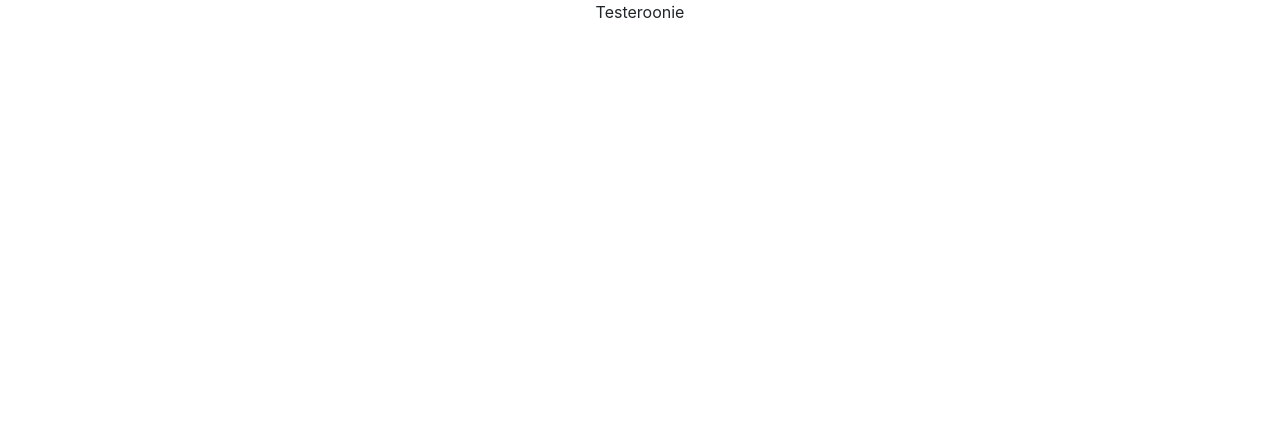
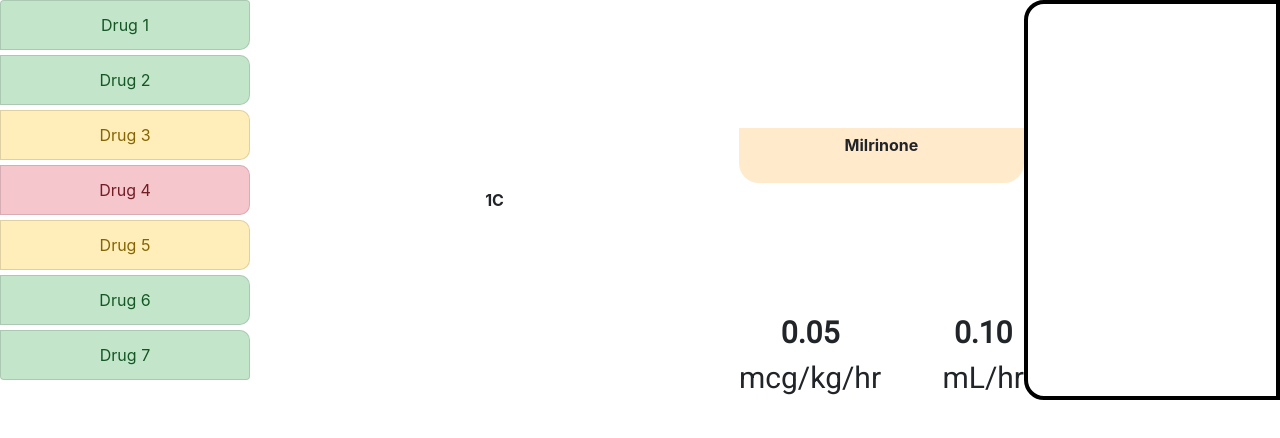
Before and after one commit to AnActualSeb/iv-dashboard, a React (Create React App) app: page /drugScreen in a window 1280 px wide. Shown: the top 438 px of the page. Built offline with nearby package versions, Linux system fonts and the light colour scheme.

Commit message:
A very rough outline of the drugScreen page

```diff
--- a/src/components/drugCard.js
+++ b/src/components/drugCard.js
@@ -2,6 +2,8 @@
 import Card from 'react-bootstrap/Card';
 import { Link } from 'react-router-dom';
 import "../styles/drugCard.css";
+
+//still needs to reaspond to specific drug information
 
 class DrugCard extends Component {
 
--- /dev/null
+++ b/src/styles/drugScreen.css
@@ -0,0 +1,63 @@
+.list-group {
+    width: 250px;
+}
+
+.list-group-item {
+    border-radius: 0px 10px 10px 0px;
+    margin: 0px 0px 5px 0px;
+}
+
+.drugScreen {
+    display: flex;
+    flex-direction: row;
+}
+
+.drugLabel{
+    background: #FFEBCC;
+    border-radius: 0 0px 20px 20px;
+    padding: 5px;
+    height: 55px;
+    width: 285px;
+    justify-content: center;
+    text-align: center;
+    align-self: center;
+    margin: auto;
+}
+
+.drugLocation {
+    margin: auto;
+}
+
+.drugBar {
+    display: flex;
+    border: 4px solid black;
+    height: 400px;
+    width: 20%;
+    /* margin: auto; */
+    align-self: flex-end;
+    border-radius: 20px 0px 0px 20px;
+}
+
+.drugInfo {
+    display: flex;
+    flex-direction: column;
+    justify-content: center;
+    text-align: center;
+}
+
+.rate{
+    margin-left: auto;
+    font-family: 'Roboto', sans-serif;
+    font-size: 30px;
+}
+
+.dosage {
+    margin-right: auto;
+    font-family: 'Roboto', sans-serif;
+    font-size: 30px;
+}
+
+.drugCalcs {
+    display: flex;
+    flex-direction: row;
+}
--- a/src/views/DrugScreen.js
+++ b/src/views/DrugScreen.js
@@ -1,12 +1,57 @@
 import React, { Component } from 'react';
+import ListGroup from 'react-bootstrap/ListGroup';
+import '../styles/drugScreen.css';
 
+//still needs to be made to respond to specific drug information
 class DrugScreen extends Component {
     state = {}
     render() {
         return (
-            <div>
-                <p>Testeroonie</p>
+            <div className="drugScreen">
+                <div className='drugList'>
+                    <ListGroup>
+                        <ListGroup.Item variant='success' action> Drug 1</ListGroup.Item>
+                        <ListGroup.Item variant='success' action> Drug 2</ListGroup.Item>
+                        <ListGroup.Item variant='warning' action> Drug 3</ListGroup.Item>
+                        <ListGroup.Item variant='danger' action> Drug 4</ListGroup.Item>
+                        <ListGroup.Item variant='warning' action> Drug 5</ListGroup.Item>
+                        <ListGroup.Item variant='success' action> Drug 6</ListGroup.Item>
+                        <ListGroup.Item variant='success' action> Drug 7</ListGroup.Item>
+                    </ListGroup>
+                </div>
+
+                {/* <div className='drugInfo'> */}
+                <div className='drugLocation'>
+                    <b>1C</b>
+                </div>
+
+                <div className='drugInfo'>
+                    <div className='drugLabel'>
+                        <b>Milrinone</b>
+                    </div>
+
+                    <div className='drugCalcs'>
+                        <div className="dosage">
+                            <b>0.05</b>
+                            <br />
+                            mcg/kg/hr
+                        </div>
+
+                        <div className="rate">
+                            <b>0.10</b>
+                            <br />
+                            mL/hr
+                        </div>
+                    </div>
+                </div>
+
+                <div className='drugBar'>
+
+                    {/* </div> */}
+
+                </div>
             </div>
+
         );
     }
 }
```
